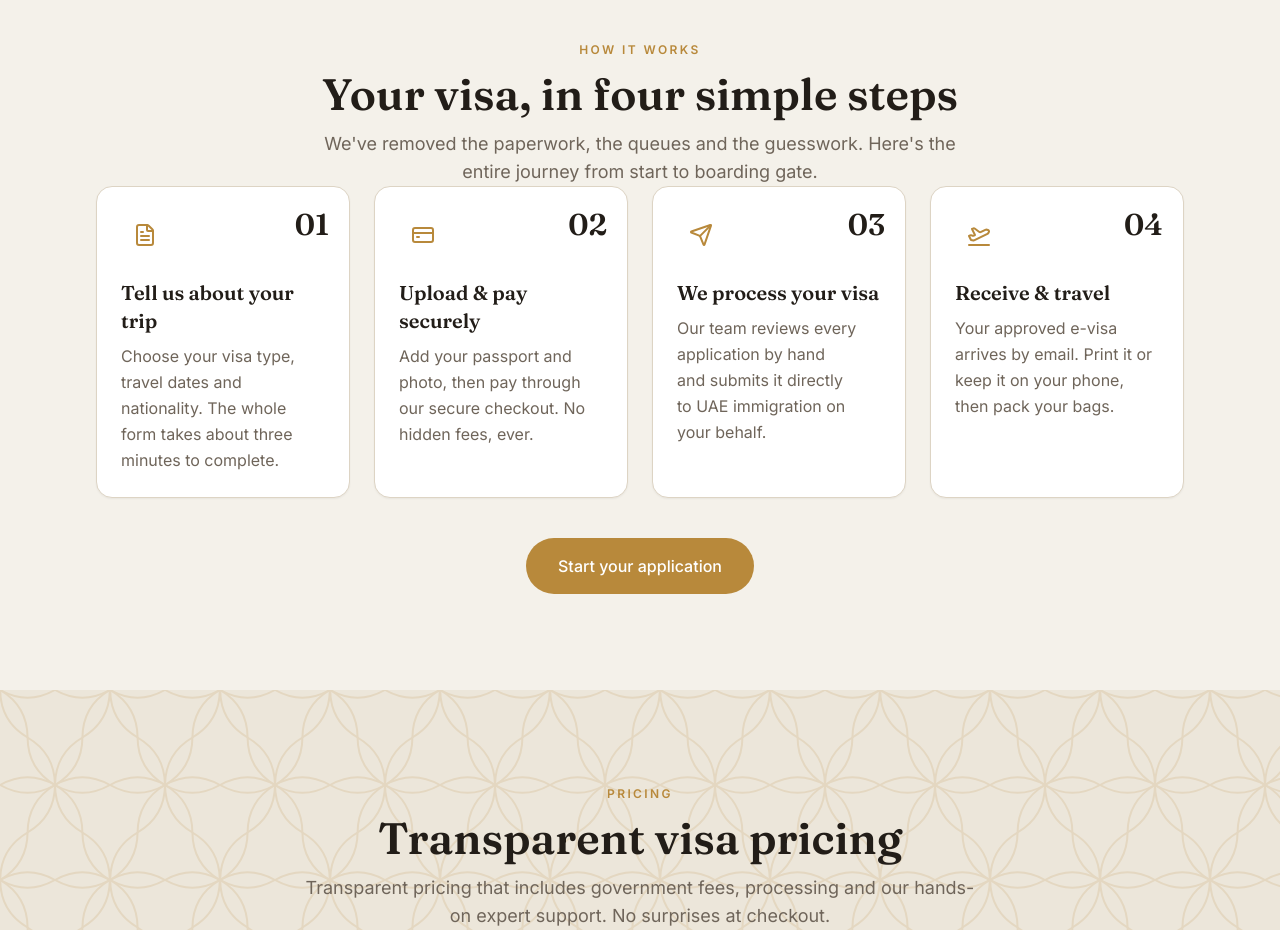
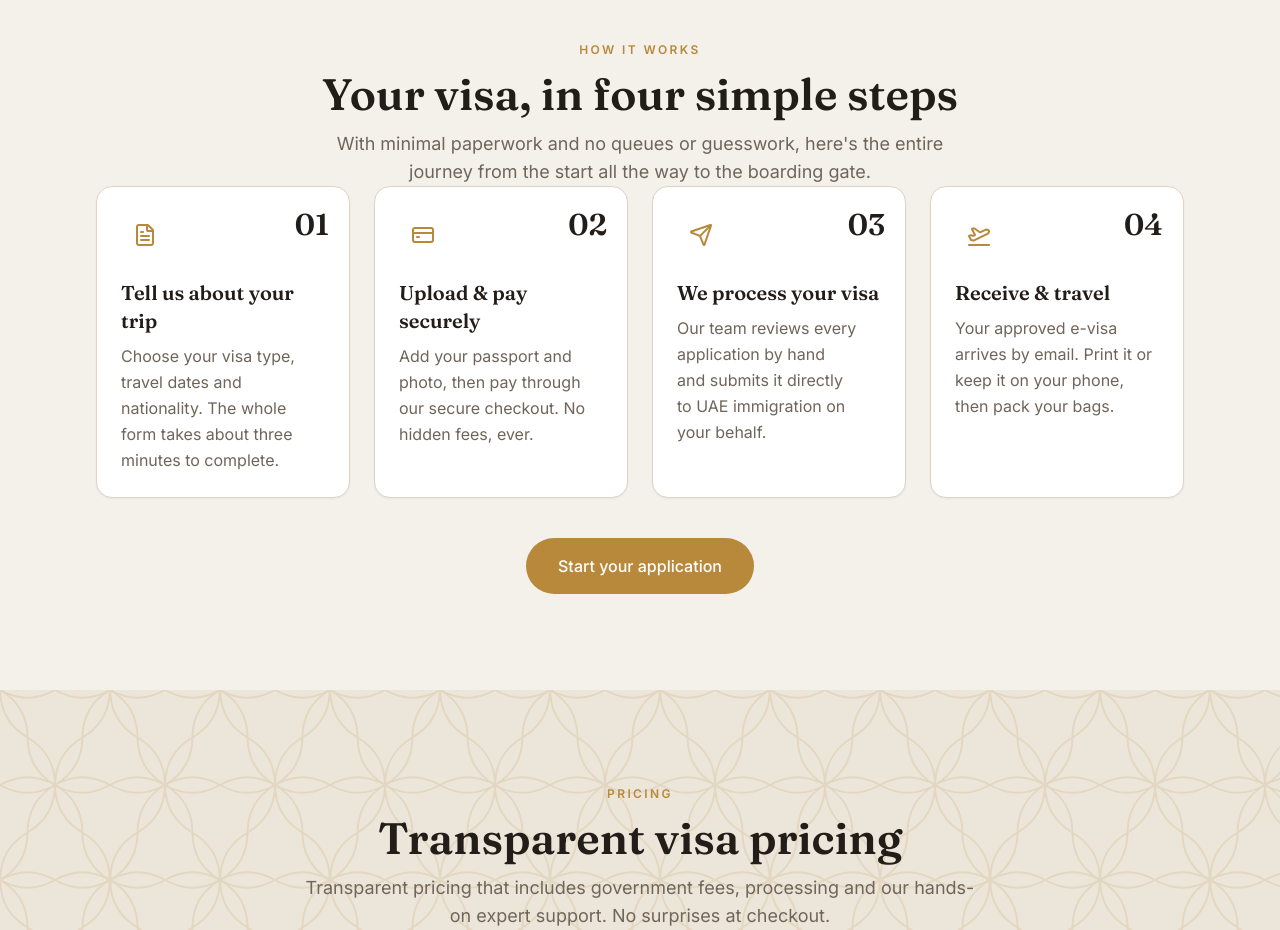
Before and after one commit to bvtonder1980-cmd/dubavisas, a Next.js app: page / in a window 1280 px wide. Shown: the part 1820-2750 px from the top of the page. Built offline with nearby package versions, Linux system fonts and the light colour scheme.

Commit message:
feat: refine description for HowItWorks component for clarity
Co-authored-by: bvtonder1980-cmd <275993852+bvtonder1980-cmd@users.noreply.github.com>

```diff
--- a/components/how-it-works.tsx
+++ b/components/how-it-works.tsx
@@ -32,7 +32,7 @@ export function HowItWorks() {
         <SectionHeading
           eyebrow="How it works"
           title="Your visa, in four simple steps"
-          description="We've removed the paperwork, the queues and the guesswork. Here's the entire journey from start to boarding gate."
+          description="With minimal paperwork and no queues or guesswork, here's the entire journey from the start all the way to the boarding gate."
         />
         <ol className="grid gap-6 md:grid-cols-2 lg:grid-cols-4">
           {steps.map((step, i) => (
```
